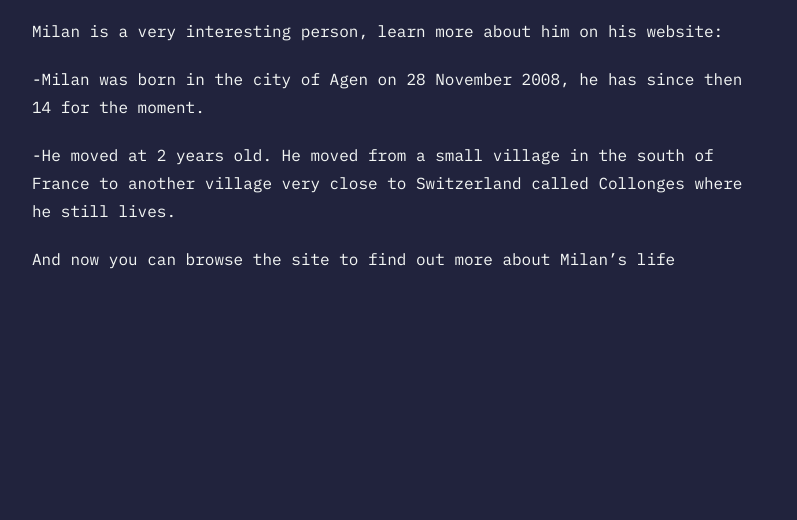
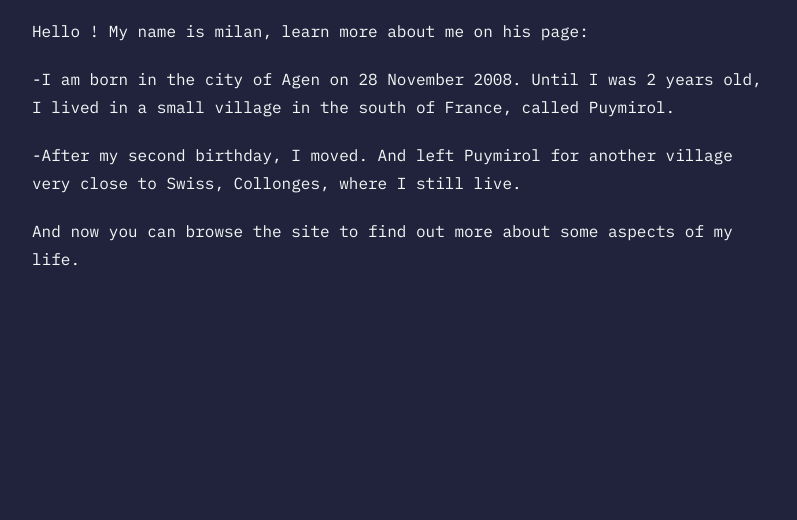
Before and after one commit to e-402/e-402.github.io, an Astro site: page /about in a window 1280 px wide. Shown: the part 204-724 px from the top of the page, without its empty margins (240-1037 px from the left). Built offline with nearby package versions, Linux system fonts and the light colour scheme; Astro itself is replaced by a stand-in of ours.

Commit message:
Changed the about page

```diff
--- a/src/pages/about.md
+++ b/src/pages/about.md
@@ -3,10 +3,10 @@ layout: ../layouts/AboutLayout.astro
 title: "About"
 ---
 
-Milan is a very interesting person, learn more about him on his website:
+Hello ! My name is milan, learn more about me on his page:
 
--Milan was born in the city of Agen on 28 November 2008, he has since then 14 for the moment.
+-I am born in the city of Agen on 28 November 2008. Until I was 2 years old, I lived in a small village in the south of France, called Puymirol.
 
--He moved at 2 years old. He moved from a small village in the south of France to another village very close to Switzerland called Collonges where he still lives.
+-After my second birthday, I moved. And left Puymirol for another village very close to Swiss, Collonges, where I still live.
 
-And now you can browse the site to find out more about Milan's life
+And now you can browse the site to find out more about some aspects of my life.
```
